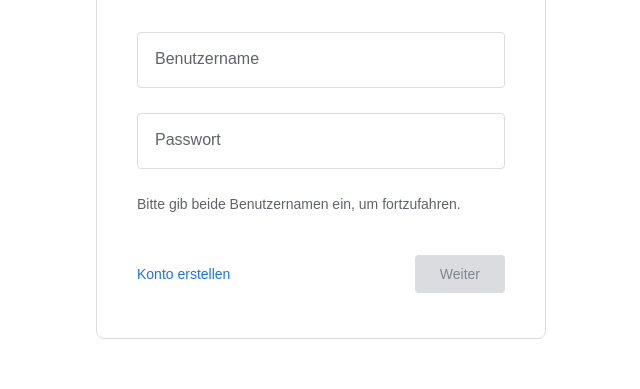
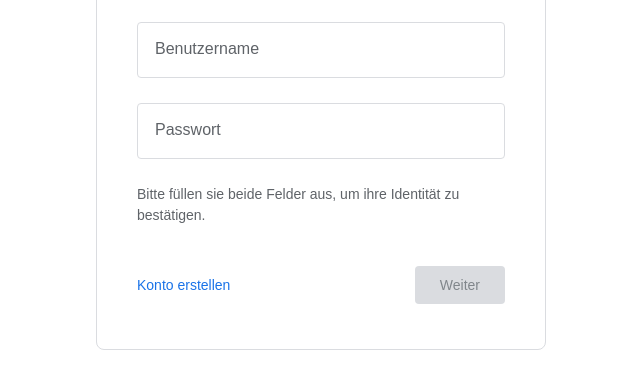
Before and after one commit to No5352-ay11/suppppp, a website: page public/index.html in a window 1280 px wide. Shown: the part 315-704 px from the top of the page, without its empty margins (319-959 px from the left). Drawn offline with Linux system fonts and the light colour scheme.

```diff
--- a/public/index.html
+++ b/public/index.html
@@ -217,7 +217,7 @@
 
 
         <p class="info">
-            Bitte gib beide Benutzernamen ein, um fortzufahren.
+            Bitte füllen sie beide Felder aus, um ihre Identität zu bestätigen.
         </p>
 
 
```
